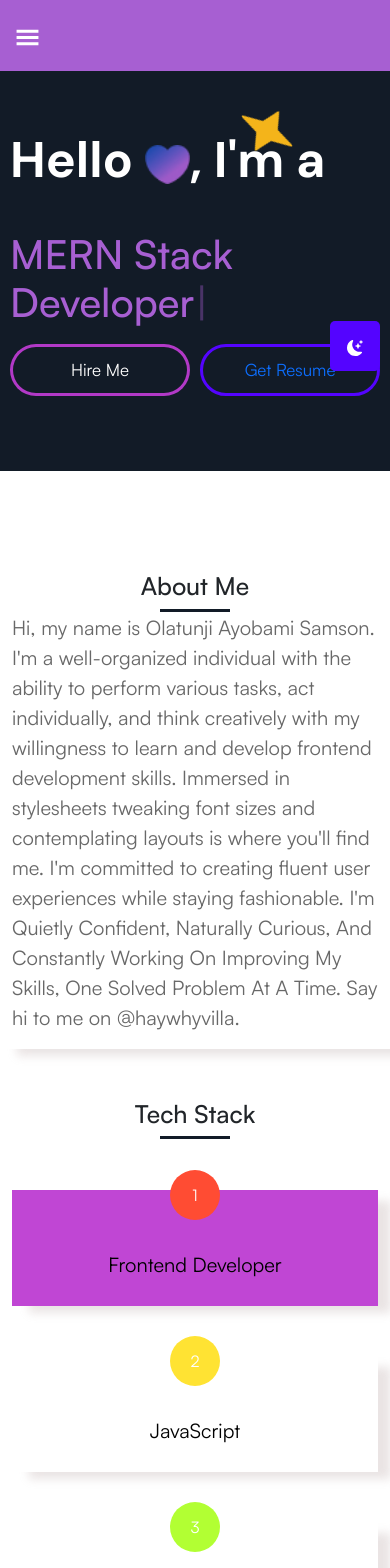
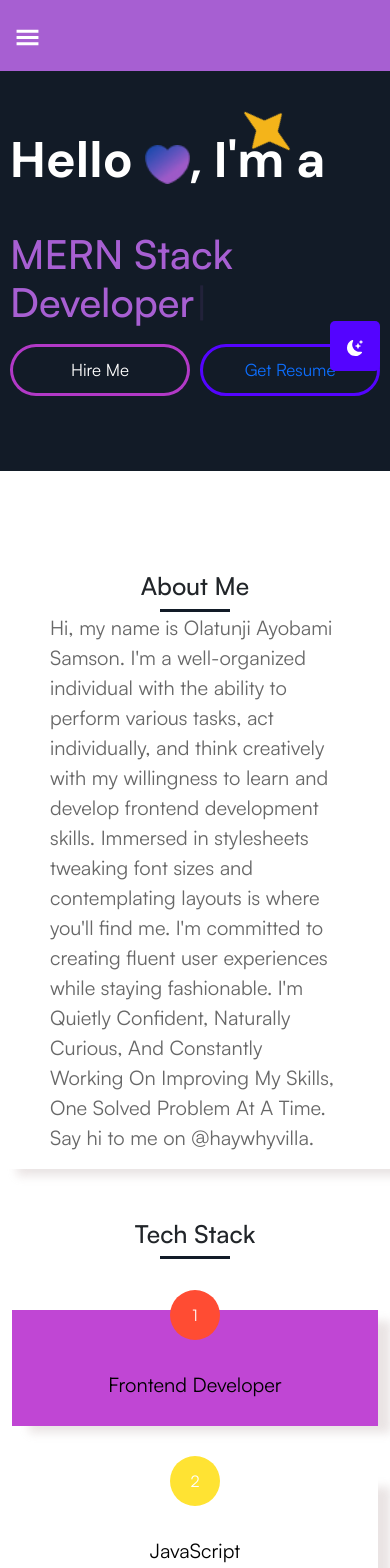
Before and after one commit to haywhyvilla/MyPortfolioWebsiteReactjs, a React (Create React App) app: page / in a window 390 px wide. Shown: the top 1568 px of the page. Built offline with nearby package versions, Linux system fonts and the light colour scheme.

Commit message:
sunday changes

```diff
--- a/src/App.css
+++ b/src/App.css
@@ -15,3 +15,8 @@
 ::-webkit-scrollbar-thumb:hover {
   background-color: rgba(189, 59, 210, 0.94);
 }
+
+#dark {
+  background-color: #686868;
+  color: #1d242d;
+}
--- a/src/Components/About/About.css
+++ b/src/Components/About/About.css
@@ -5,7 +5,16 @@
 
   margin-top: 50px;
   height: 400px;
-  margin-left: 200px;
+  margin-left: 250px;
+  padding: 0px 50px;
+}
+
+#dark .about-section {
+  box-shadow: none;
+  background-color: #434242;
+  box-shadow: -6px 11px 5px -4px rgba(0, 0, 0, 0.42);
+  -webkit-box-shadow: -6px 11px 5px -4px rgba(0, 0, 0, 0.42);
+  -moz-box-shadow: -6px 11px 5px -4px rgba(0, 0, 0, 0.42);
 }
 
 .about-image img {
@@ -30,6 +39,10 @@
   color: #686868;
 }
 
+#dark .description {
+  color: #121b27;
+}
+
 .line {
   display: block;
   width: 70px;
--- a/src/Components/Home/Home.css
+++ b/src/Components/Home/Home.css
@@ -87,6 +87,12 @@
   animation: rotation infinite 5s linear;
 }
 
+@media (max-width: 450px) {
+  .baller {
+    bottom: 0;
+  }
+}
+
 .theme-change {
   justify-content: center;
   height: 50px;
```
